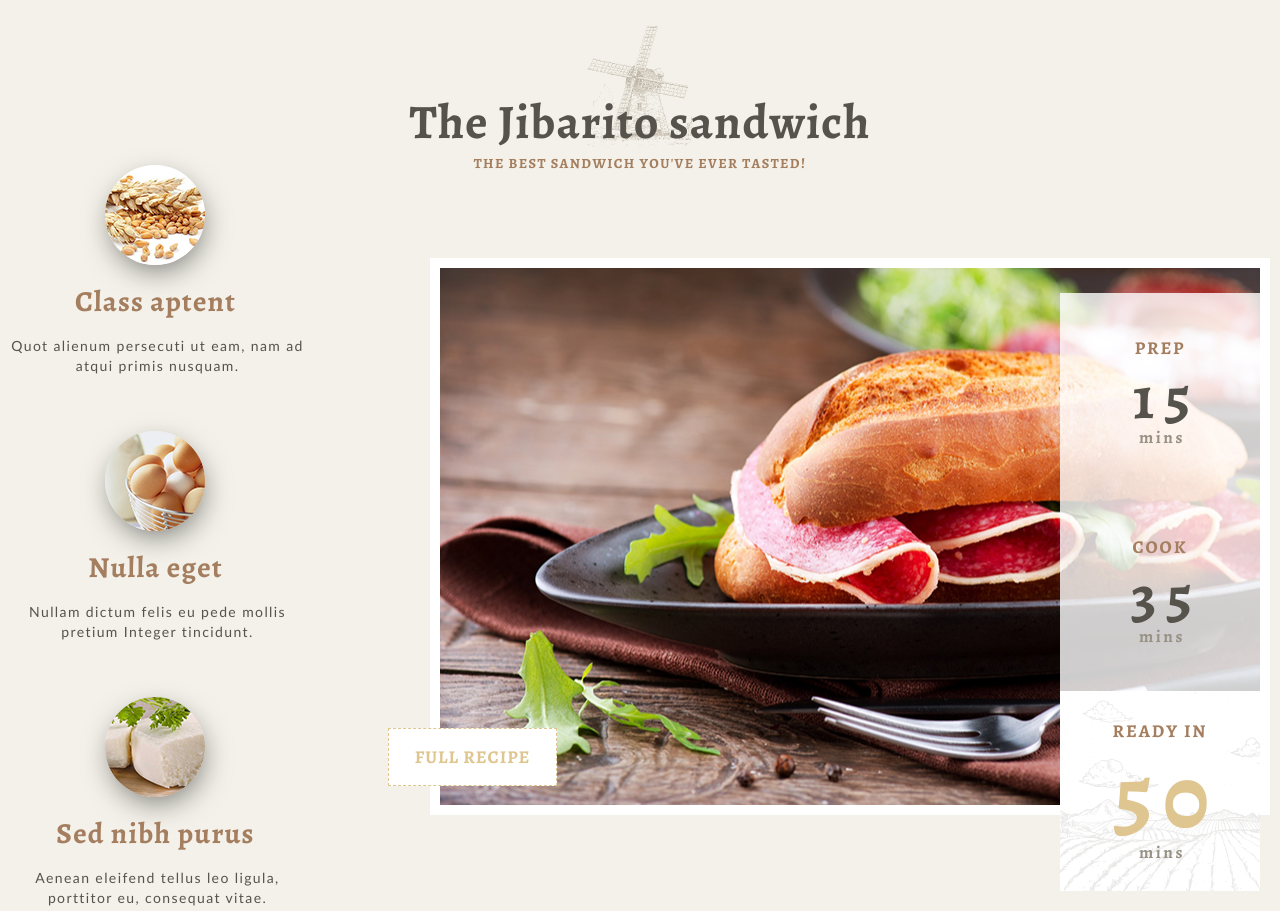
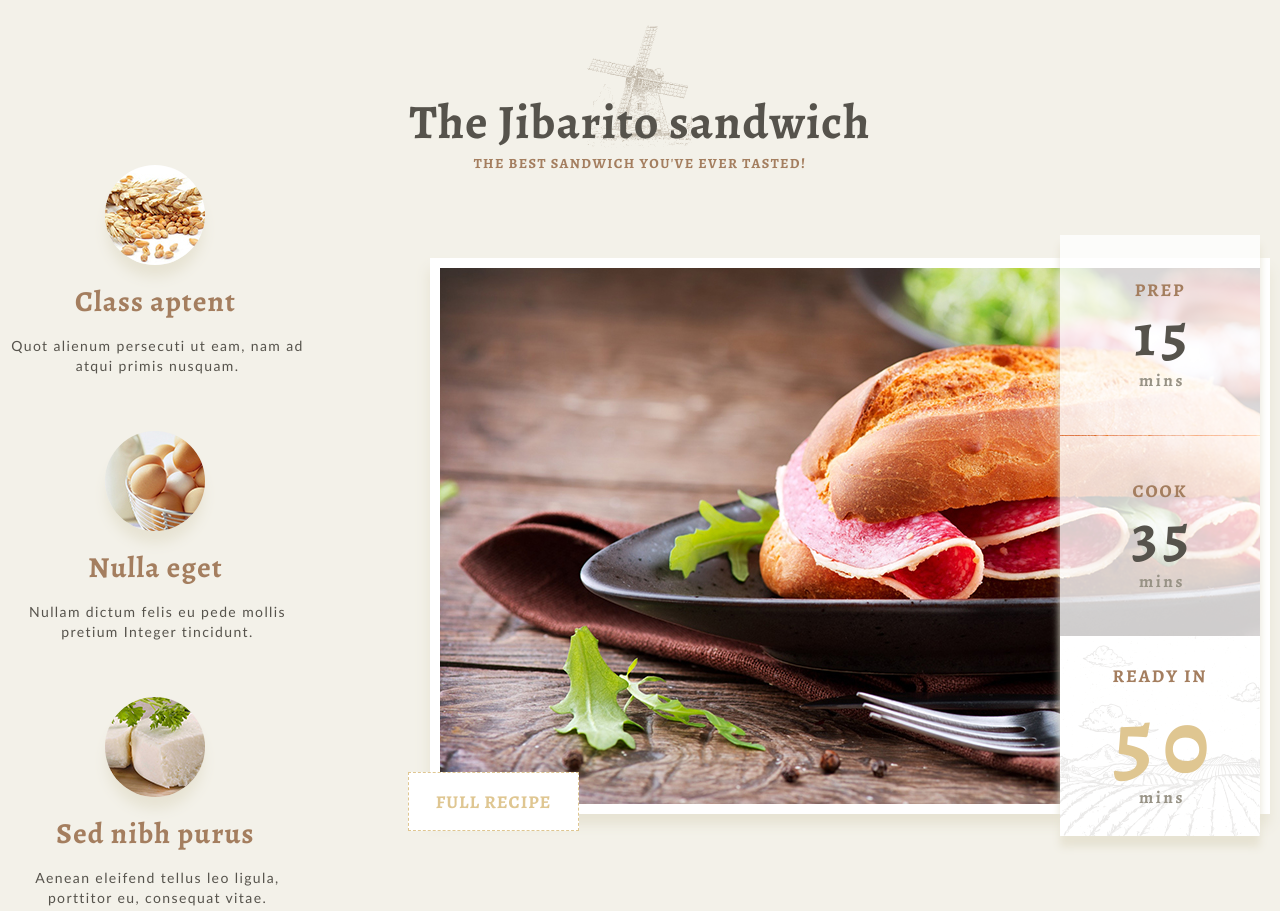
Before and after one commit to Darynalukianets/Bakery, a website: page src/index.html in a window 1280 px wide. Shown: the part 3177-4088 px from the top of the page. Drawn offline with nearby package versions, Linux system fonts and the light colour scheme; files that its build step writes are made by us from their sources; grey boxes are pictures that could not be loaded; files whose address does not match are found by name.

Commit message:
Special section styles for DesktopL & fixes in 'cook-time' component styles added

```diff
--- a/src/assets/styles/base/colors.scss
+++ b/src/assets/styles/base/colors.scss
@@ -23,3 +23,5 @@ $eggShell: #979285;
 $bone: #d5d3cb;
 // about chef name borders
 $boneAboutBorders: #d7d5ca;
+//"Special" shdows
+$lightShadow: #e7e3d3;
--- a/src/assets/styles/helpers/placeholders.scss
+++ b/src/assets/styles/helpers/placeholders.scss
@@ -25,6 +25,9 @@
 }
 
 %cook-time-item {
+  box-sizing: border-box;
+  height: 200px;
+  margin-top: 1px;
   padding: 48px 0 46px;
   background-color: rgba(255, 255, 255, 0.8);
   text-align: center;
--- a/src/components/layouts/special/special.scss
+++ b/src/components/layouts/special/special.scss
@@ -14,8 +14,9 @@
     .cook-time {
       position: relative;
       float: right;
-      top: -493px;
+      top: -552px;
       left: -10px;
+      box-shadow: 0 11px 8px 0 $lightShadow;
     }
   }
 
@@ -74,7 +75,7 @@
     margin-left: 95px;
     border-radius: 50px;
     // временное значение
-    box-shadow: 2px 10px 29px -5px rgba(0,0,0,0.5);
+    box-shadow: 0 14px 13px -2px $lightShadow;
   }
 
   .wheat {
@@ -93,13 +94,16 @@
     display: block;
     float: right;
     width: 70%;
+    height: 680px;
   }
 
   .recipe-btn {
     display: block;
-    width: 169px;
-    height: 58px;
+    width: 171px;
+    height: 59px;
     position: relative;
+    top: 45px;
+    left: 20px;
     border-color: $iconsHazelLight;
     color: $iconsHazelLight;
     background-color: $white;
@@ -111,10 +115,11 @@
     position: relative;
     float: left;
     width: 820px;
-    height: 537px;
+    height: 536px;
     top: 87px;
     left: 42px;
     border: 10px solid $white;
-    background: url(../img/special_img.jpg) center center no-repeat;
+    background: url(../img/special_img.jpg) -14px -29px no-repeat;
+    box-shadow: -1px 11px 13px 0 $lightShadow;
   }
 }
--- a/src/components/partials/cook-time.scss
+++ b/src/components/partials/cook-time.scss
@@ -17,8 +17,8 @@
   color: $h2DarkGrey;
   display: block;
   font-size: 60px;
-  letter-spacing: 10px;
-  padding: 13px 0 0 13px;
+  letter-spacing: 6px;
+  padding: 8px 0 6px 7px;
 }
 
 .cook-time-units {
```
